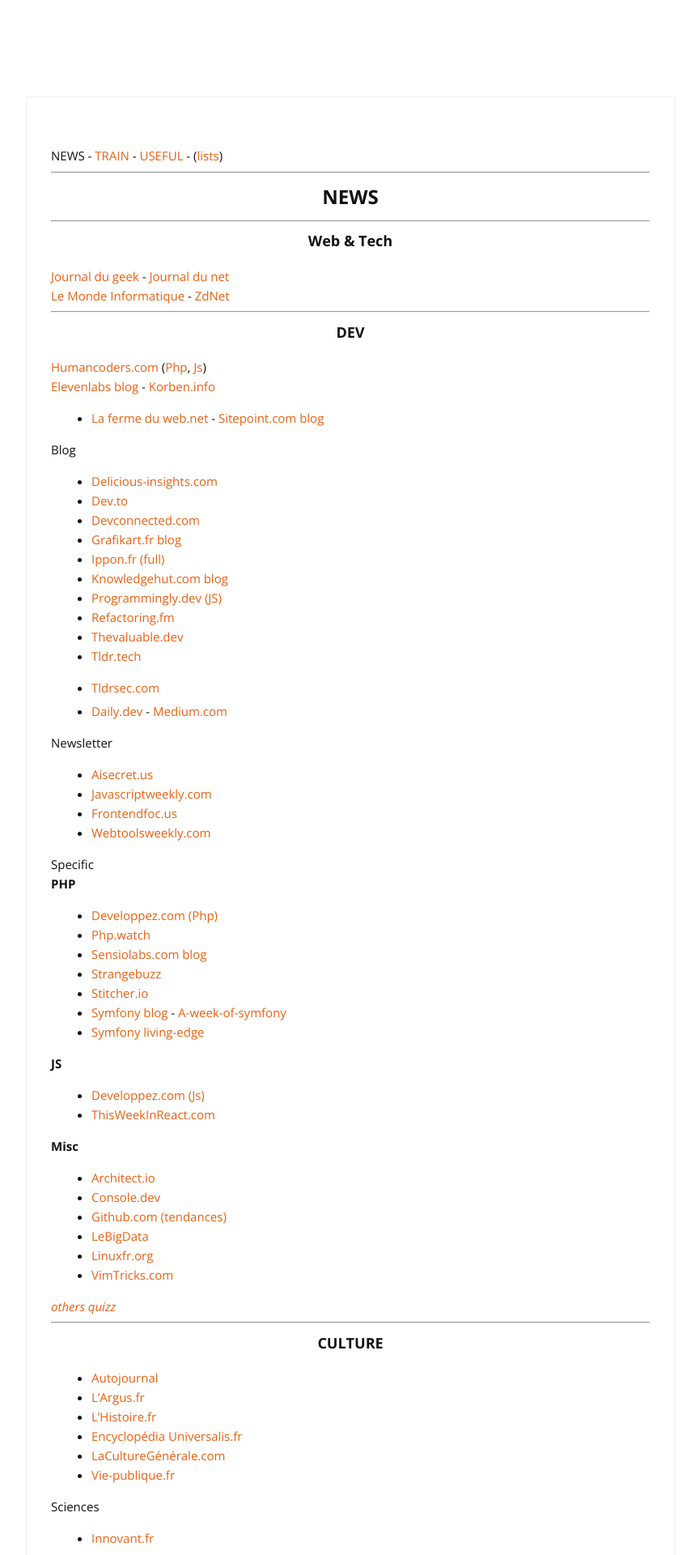
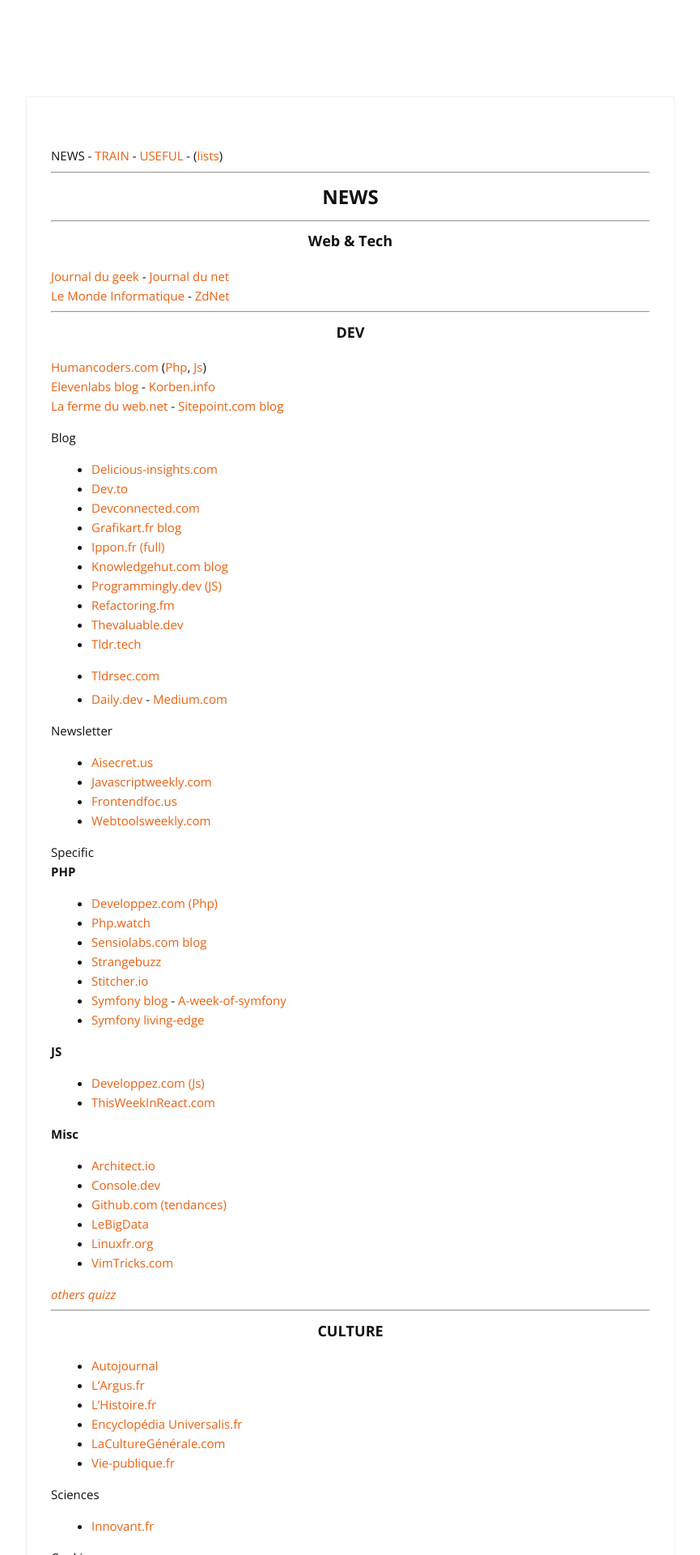
Before and after one commit to cylmat/cylmat.github.io, a Jekyll site: the page built from _pages/news.md, in a window 1280 px wide. Shown: the top 1920 px of the page at 81% size, without its empty margins (207-1072 px from the left). Built offline with Jekyll 4.4.1, drawn with Linux system fonts in a browser that asks for light colours; nearby versions of some CDN libraries.

Commit message:
Update news.md

```diff
--- a/_pages/news.md
+++ b/_pages/news.md
@@ -21,7 +21,7 @@
 
 [Humancoders.com](https://news.humancoders.com) ([Php](https://news.humancoders.com/t/php), [Js](https://news.humancoders.com/t/javascript))
 [Elevenlabs blog](https://blog.eleven-labs.com) - [Korben.info](https://korben.info)
-- [La ferme du web.net](https://www.lafermeduweb.net) - [Sitepoint.com blog](https://www.sitepoint.com/blog)
+[La ferme du web.net](https://www.lafermeduweb.net) - [Sitepoint.com blog](https://www.sitepoint.com/blog)
 
 Blog
 - [Delicious-insights.com](https://delicious-insights.com/fr/articles-et-tutos)
```
